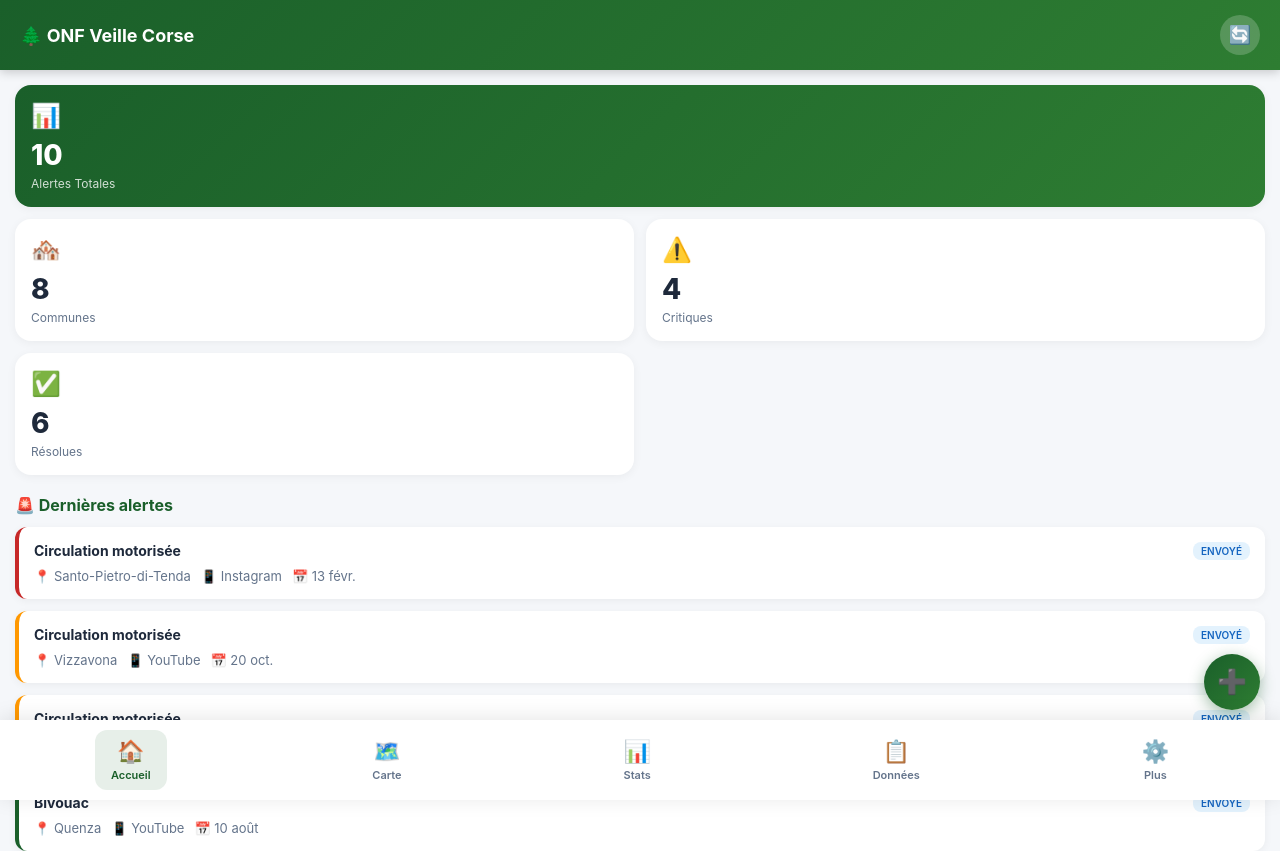
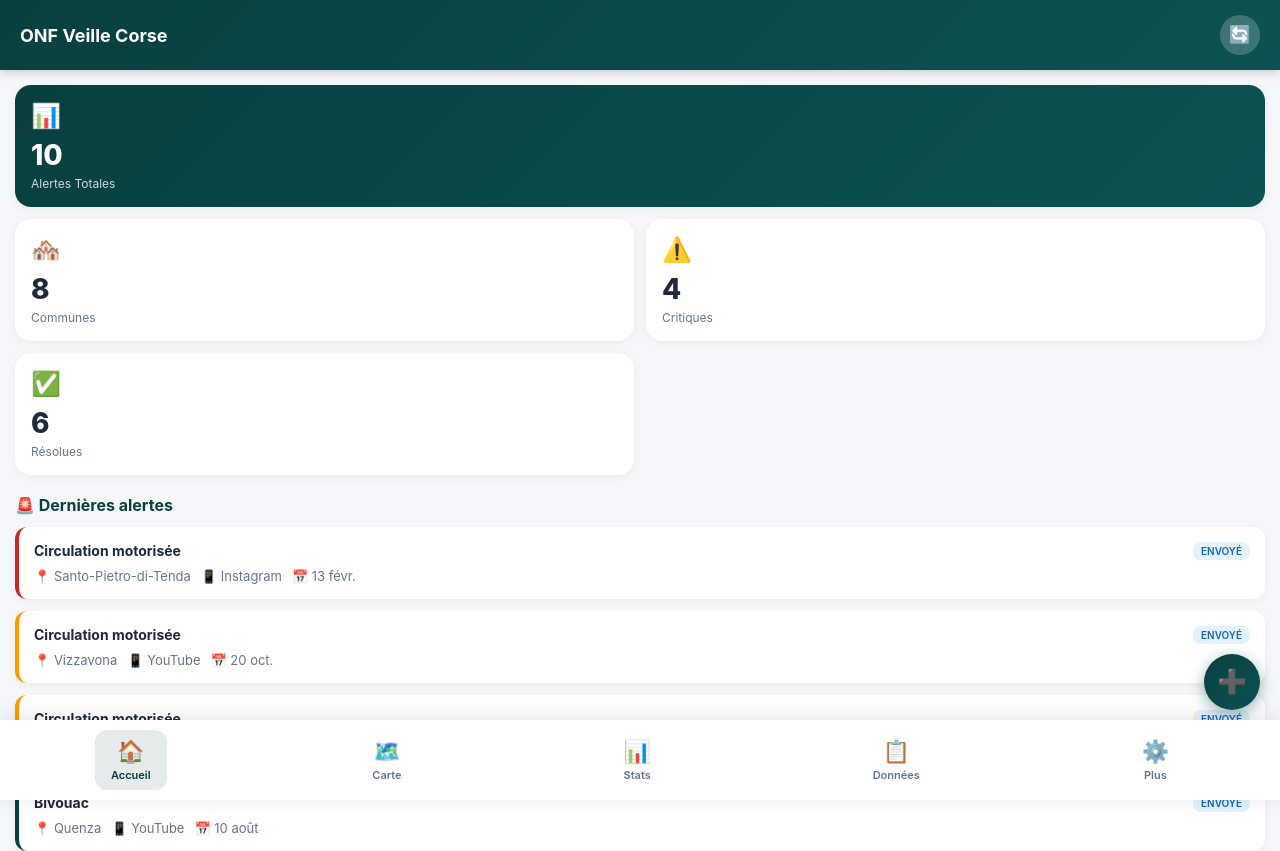
Before and after one commit to Thomas-ai-20000/onf-veille-corse, a plain HTML site: page index.html in a window 1280 px wide. Shown: the top 851 px of the page. Drawn offline with nearby package versions, Linux system fonts and the light colour scheme.

Commit message:
Update index.html

```diff
--- a/index.html
+++ b/index.html
@@ -6,7 +6,7 @@
     <meta name="apple-mobile-web-app-capable" content="yes">
     <meta name="apple-mobile-web-app-status-bar-style" content="black-translucent">
     <meta name="apple-mobile-web-app-title" content="ONF Veille">
-    <meta name="theme-color" content="#1a5f2a">
+    <meta name="theme-color" content="#093f3f">
     <meta name="description" content="Application de veille digitale environnementale ONF Corse">
 
     <title>ONF Veille Corse</title>
@@ -28,9 +28,9 @@
 
     <style>
         :root {
-            --primary: #1a5f2a;
-            --primary-dark: #0d3d18;
-            --primary-light: #2E7D32;
+            --primary: #093f3f;
+            --primary-dark: #062929;
+            --primary-light: #0d5252;
             --accent: #ff9800;
             --danger: #c62828;
             --info: #1976d2;
@@ -259,7 +259,7 @@
         }
 
         .map-header {
-            background: var(--primary);
+            background: #093f3f;
             color: white;
             padding: 12px 15px;
             font-weight: 600;
@@ -533,7 +533,7 @@
 
         .nav-item.active {
             color: var(--primary);
-            background: rgba(26, 95, 42, 0.1);
+            background: rgba(9, 63, 63, 0.1);
         }
 
         .nav-icon {
@@ -557,7 +557,7 @@
             border: none;
             border-radius: 50%;
             font-size: 24px;
-            box-shadow: 0 4px 15px rgba(26, 95, 42, 0.4);
+            box-shadow: 0 4px 15px rgba(9, 63, 63, 0.4);
             cursor: pointer;
             z-index: 999;
             display: flex;
@@ -784,7 +784,7 @@
     <!-- Header -->
     <header class="header">
         <div class="header-content">
-            <h1>🌲 ONF Veille Corse</h1>
+            <h1>ONF Veille Corse</h1>
             <button class="sync-btn" onclick="syncData()" id="syncBtn">🔄</button>
         </div>
     </header>
@@ -1398,8 +1398,8 @@
                         datasets: [{
                             label: 'Alertes',
                             data: [12, 25, 18, 15, 8, 5, 10],
-                            borderColor: '#1a5f2a',
-                            backgroundColor: 'rgba(26, 95, 42, 0.1)',
+                            borderColor: '#093f3f',
+                            backgroundColor: 'rgba(9, 63, 63, 0.1)',
                             fill: true,
                             tension: 0.4
                         }]
```
